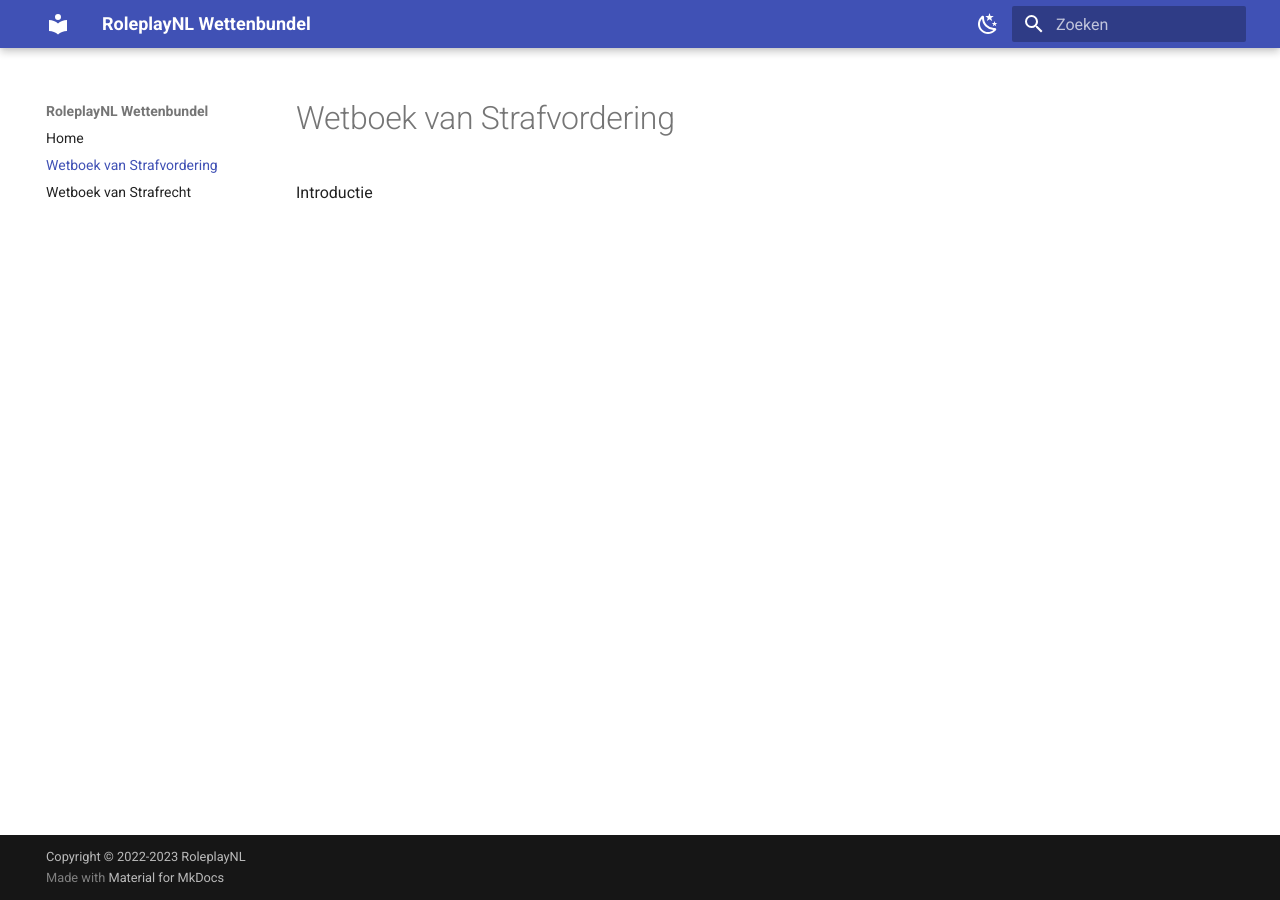
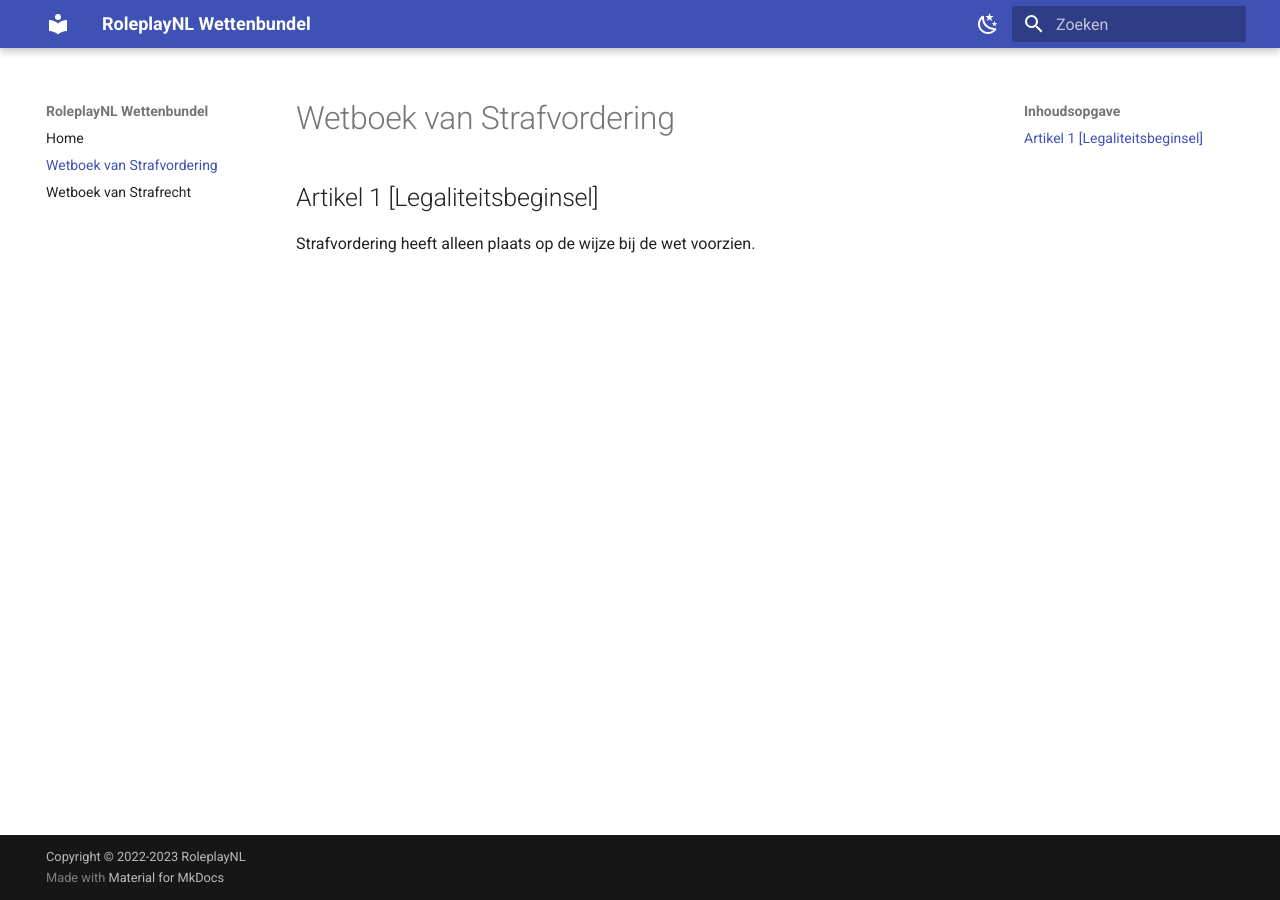
Before and after one commit to EnriqueFernandez20/FutureRP-Wettenbundel, an MkDocs documentation site: the page built from docs/wetboek-van-strafvordering.md, in a window 1280 px wide. Built offline with MkDocs 1.6.1 and Material for MkDocs 9.7.7, drawn with Linux system fonts in a browser that asks for light colours.

Commit message:
artikel 1 WvSv

```diff
--- a/docs/wetboek-van-strafvordering.md
+++ b/docs/wetboek-van-strafvordering.md
@@ -1,2 +1,3 @@
 # Wetboek van Strafvordering
-Introductie
+## Artikel 1 [Legaliteitsbeginsel]
+Strafvordering heeft alleen plaats op de wijze bij de wet voorzien.
```
